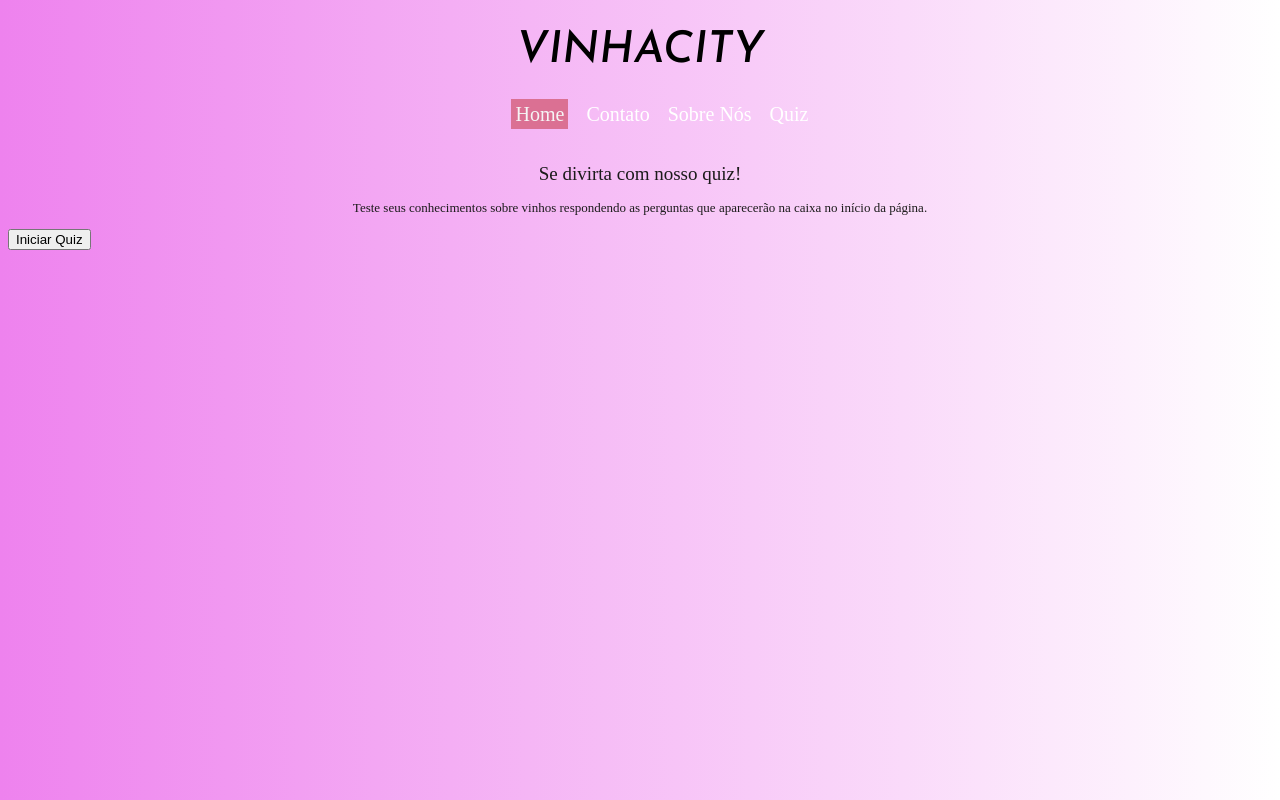
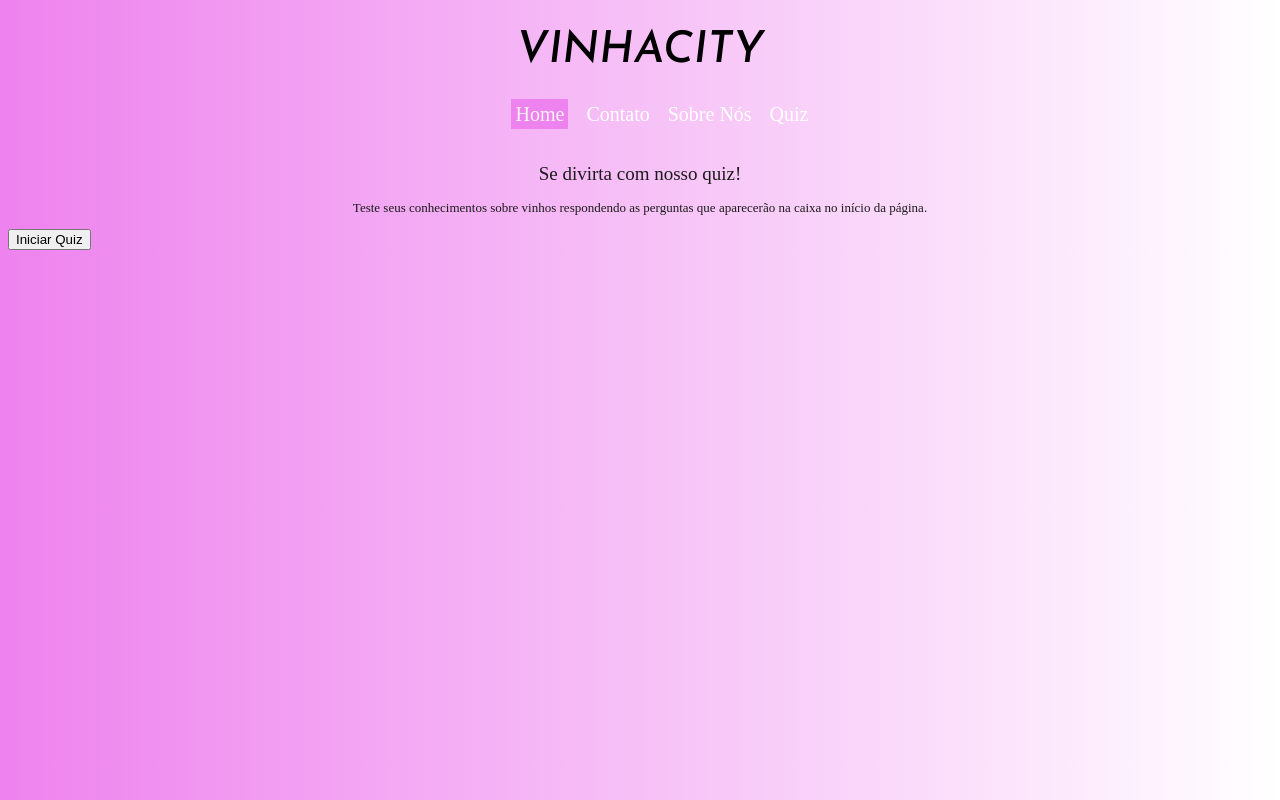
Before and after one commit to gabitrevisan/CP02-de-WebDev, a plain HTML site: page quiz.html in a window 1280 px wide. In both pictures the pointer is over the link "Home". Shown: the top 800 px of the page. Drawn offline with Linux system fonts and the light colour scheme; a web font is replaced by a local one.

Commit message:
Versão 02.1

```diff
--- a/estilo1.css
+++ b/estilo1.css
@@ -30,7 +30,7 @@ body {
 }
 
 #menu ul li a:hover {
-    background-color: palevioletred;
+    background-color: violet;
     color: whitesmoke;
     padding: 4px;
 }
--- a/estilo2.css
+++ b/estilo2.css
@@ -30,7 +30,7 @@ body {
 }
 
 #menu ul li a:hover {
-    background-color: palevioletred;
+    background-color: lightblue;
     color: whitesmoke;
     padding: 4px;
 }
```
